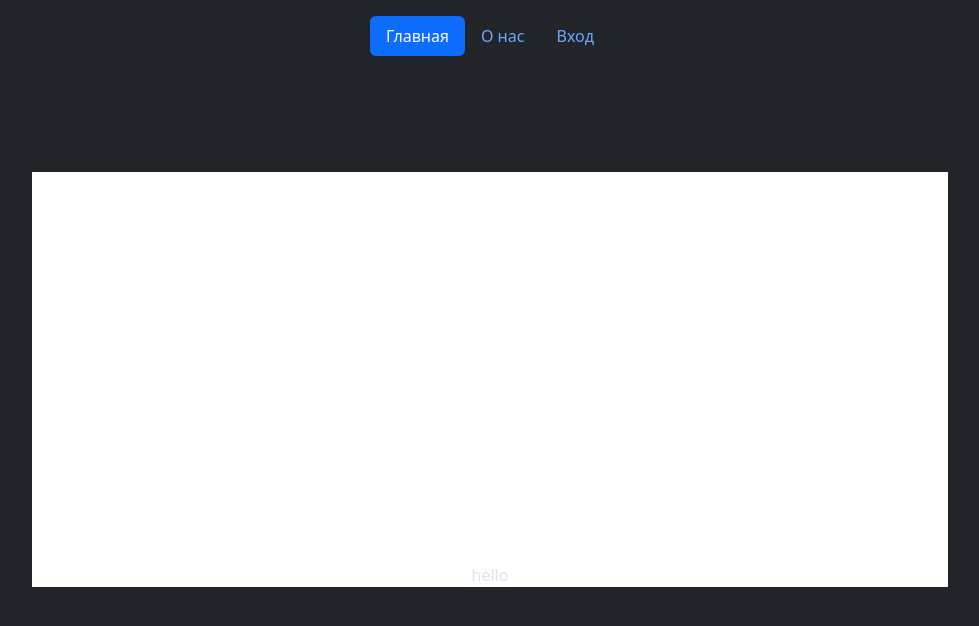
After one commit to DarkPythons/Flask-site, a Flask app: page /convert/ in a window 1280 px wide. The commit adds this page. Shown: the top 626 px of the page, without its empty margins (150-1129 px from the left). Run offline with Flask 3, Linux system fonts and the light colour scheme; parts of the project's set-up code (start-up, migrations or seed data) failed here and were passed over.

Commit message:
Add template in converter

```diff
--- /dev/null
+++ b/app/converter/router_converter.py
@@ -0,0 +1,11 @@
+from flask import Blueprint, request, render_template, flash
+
+converter_router = Blueprint('converter_router', __name__,
+    static_folder='static',
+    template_folder='templates')
+
+@converter_router.route('/', methods=['GET', 'POST'])
+def converter():
+    if request.method == 'POST':
+        pass
+    return render_template('converter/converter_page.html')
--- /dev/null
+++ b/app/converter/templates/converter/converter_page.html
@@ -0,0 +1,11 @@
+{% extends 'base.html' %}
+
+{% block content %}
+<div class='container'>
+<div class='content-gorizontal'>
+<div class='text-center'>
+hello
+</div>
+</div>
+</div>
+{% endblock content %}
--- a/app/main.py
+++ b/app/main.py
@@ -6,6 +6,7 @@ from router_main import main_router
 from auth.router_auth import auth_router
 from auth.UserLogin import UserLogin
 from error_handlers import error_router
+from converter.router_converter import converter_router
 
 db_setting = BaseSettingsDataBase()
 
@@ -35,6 +36,7 @@ def load_user(user_id):
 app.register_blueprint(main_router, url_prefix="/")
 app.register_blueprint(auth_router, url_prefix='/auth')
 app.register_blueprint(error_router)
+app.register_blueprint(converter_router, url_prefix="/convert")
 
 
 
--- a/app/static/css/styles.css
+++ b/app/static/css/styles.css
@@ -5,3 +5,16 @@
 .get_indentation {
     margin-left: 30px;
 }
+
+.content-gorizontal {
+    justify-content: center;
+    position: relative;
+
+    top: 50%;
+    padding-top: 35%;
+    display: flex;
+    margin: 100px;
+    align-items: center;
+    background-color: white;
+
+}
--- a/pyproject.toml
+++ b/pyproject.toml
@@ -1,5 +1,5 @@
 [tool.poetry]
-name = "petprojectbyflask"
+name = "flask-site"
 version = "1.0.0"
 description = ""
 authors = ["DarkPythons <author@mail>"]
```
